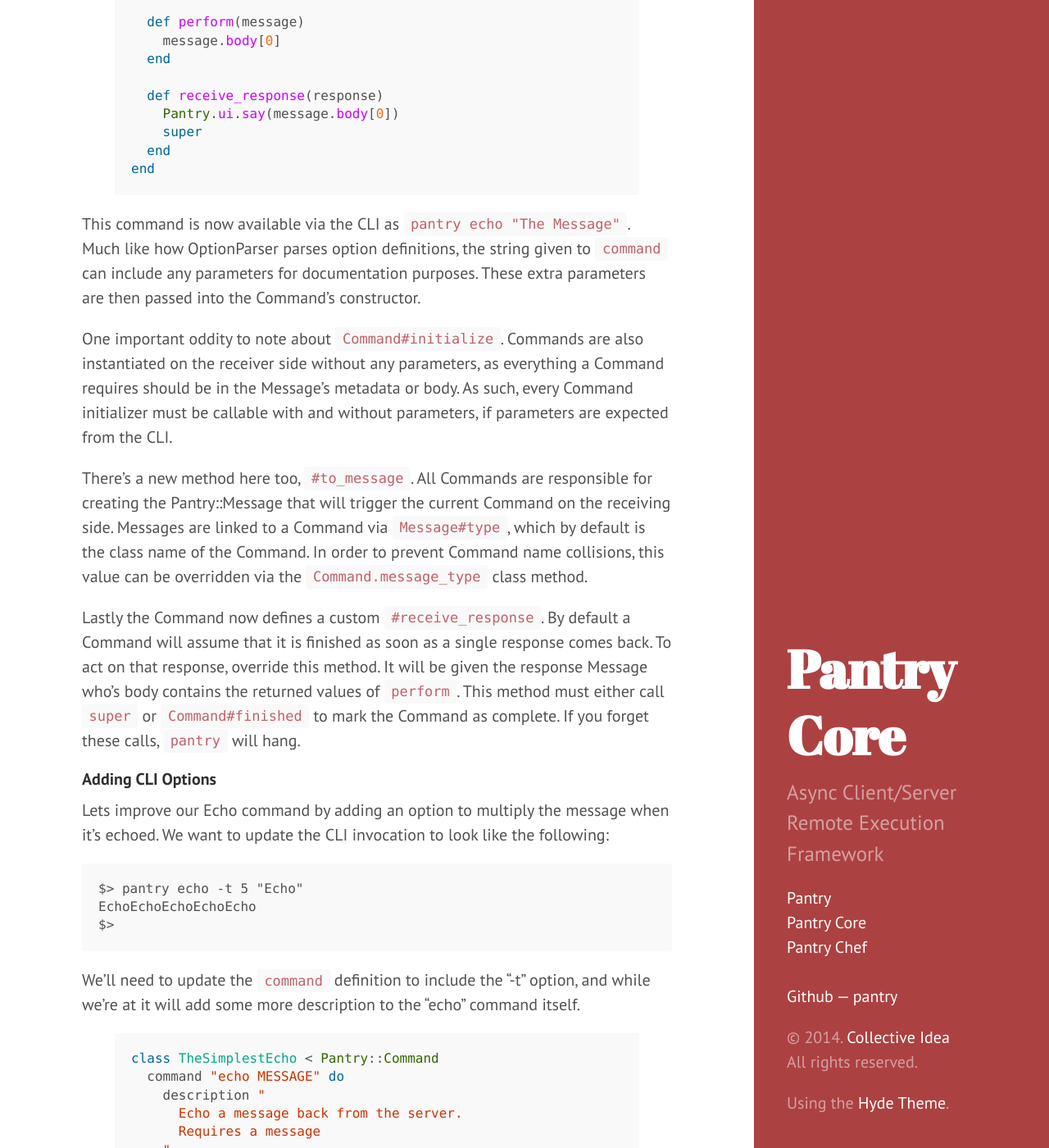
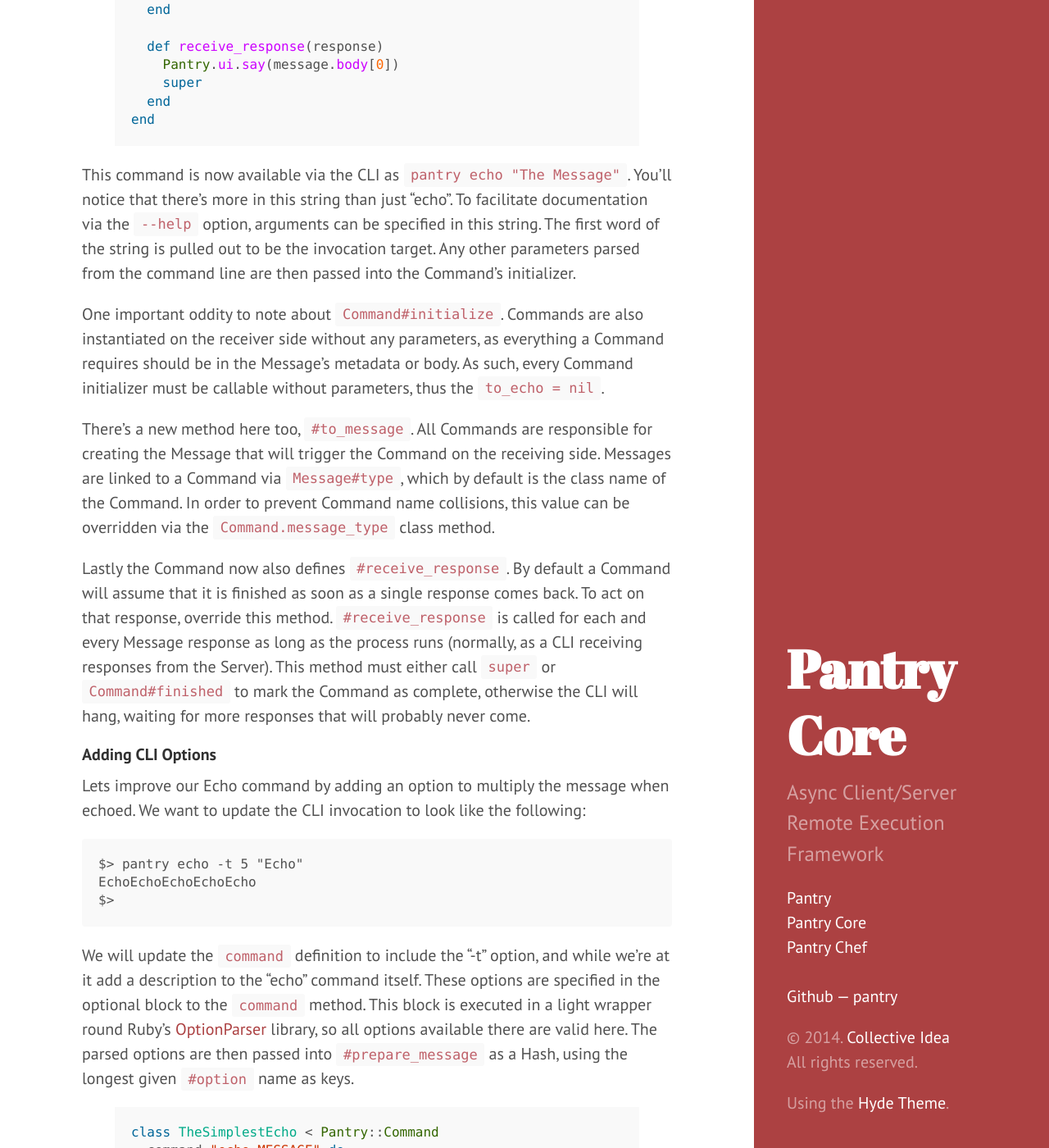
Before and after one commit to pantry/pantry.github.io, a Jekyll site: the page built from core/extending.md, in a window 1280 px wide and 1400 px high, scrolled down 2300 px. Shown: the whole window at 82% size. Built offline with Jekyll 4.4.1, drawn with Linux system fonts in a browser that asks for light colours; some of the changed text lies outside the part shown.

Commit message:
Updates and improvements to Extending

```diff
--- a/core/extending.md
+++ b/core/extending.md
@@ -37,11 +37,11 @@ class MyCommand < Pantry::Command
 end
 {% endhighlight %}
 
-With that, lets build a simple Command that echo's the message requested by the CLI.
+With that, let's build a simple Command that echo's a string entered via the command line interface (CLI) back to the user from the Server.
 
 ### Simple Server Command
 
-We'll start out with a quick skeleton and register the Command with Pantry as a Server Command.
+We'll start out with the basics and register the Command with Pantry as a Server Command.
 
 {% highlight ruby %}
 class TheSimplestEcho < Pantry::Command
@@ -53,15 +53,15 @@ end
 Pantry.add_server_command(TheSimplestEcho)
 {% endhighlight %}
 
-This is the simplest Command one can write for Pantry. It implements the only required method, `#perform`, and returns a static value.
+This is the simplest Command possible. It implements the only required method -- `#perform` -- and returns a static value.
 
 All values returned by `#perform` are packaged up into a response Message and sent back to the requester. We'll see this in action soon.
 
-Even though this Command is registered as a Server Command, it's for the most part unusable. We want to be able to trigger this Command from the CLI and pass in a message to echo, so lets do that now.
+Even though this Command is registered as a Server Command, it is for the most part unusable. We want to be able to trigger this Command from the CLI and pass in a message to echo, so lets do that now.
 
 ### Configure the CLI
 
-Commands are exposed to the CLI via the `command` configuration, which takes the name of the command. This name is what users type in to invoke this Command. This method takes a block which is sent down to Ruby's [OptionParser](http://ruby-doc.org/stdlib-2.1.0/libdoc/optparse/rdoc/OptionParser.html), so all options available there are valid in this block. We'll see an example of this later. For now, lets just configure the command itself with a parameter.
+Commands are exposed to the CLI via the `command` method, which takes the name of the command and an optional block. This name is what users type to invoke the Command.
 
 {% highlight ruby %}
 class TheSimplestEcho < Pantry::Command
@@ -88,23 +88,23 @@ class TheSimplestEcho < Pantry::Command
 end
 {% endhighlight %}
 
-This command is now available via the CLI as `pantry echo "The Message"`. Much like how OptionParser parses option definitions, the string given to `command` can include any parameters for documentation purposes. These extra parameters are then passed into the Command's constructor.
+This command is now available via the CLI as `pantry echo "The Message"`. You'll notice that there's more in this string than just "echo". To facilitate documentation via the `--help` option, arguments can be specified in this string. The first word of the string is pulled out to be the invocation target. Any other parameters parsed from the command line are then passed into the Command's initializer.
 
-One important oddity to note about `Command#initialize`. Commands are also instantiated on the receiver side without any parameters, as everything a Command requires should be in the Message's metadata or body. As such, every Command initializer must be callable with and without parameters, if parameters are expected from the CLI.
+One important oddity to note about `Command#initialize`. Commands are also instantiated on the receiver side without any parameters, as everything a Command requires should be in the Message's metadata or body. As such, every Command initializer must be callable without parameters, thus the `to_echo = nil`.
 
-There's a new method here too, `#to_message`. All Commands are responsible for creating the Pantry::Message that will trigger the current Command on the receiving side. Messages are linked to a Command via `Message#type`, which by default is the class name of the Command. In order to prevent Command name collisions, this value can be overridden via the `Command.message_type` class method.
+There's a new method here too, `#to_message`. All Commands are responsible for creating the Message that will trigger the Command on the receiving side. Messages are linked to a Command via `Message#type`, which by default is the class name of the Command. In order to prevent Command name collisions, this value can be overridden via the `Command.message_type` class method.
 
-Lastly the Command now defines a custom `#receive_response`. By default a Command will assume that it is finished as soon as a single response comes back. To act on that response, override this method. It will be given the response Message who's body contains the returned values of `perform`. This method must either call `super` or `Command#finished` to mark the Command as complete. If you forget these calls, `pantry` will hang.
+Lastly the Command now also defines `#receive_response`. By default a Command will assume that it is finished as soon as a single response comes back. To act on that response, override this method. `#receive_response` is called for each and every Message response as long as the process runs (normally, as a CLI receiving responses from the Server). This method must either call `super` or `Command#finished` to mark the Command as complete, otherwise the CLI will hang, waiting for more responses that will probably never come.
 
 #### Adding CLI Options
 
-Lets improve our Echo command by adding an option to multiply the message when it's echoed. We want to update the CLI invocation to look like the following:
+Lets improve our Echo command by adding an option to multiply the message when echoed. We want to update the CLI invocation to look like the following:
 
     $> pantry echo -t 5 "Echo"
     EchoEchoEchoEchoEcho
     $>
 
-We'll need to update the `command` definition to include the "-t" option, and while we're at it will add some more description to the "echo" command itself.
+We will update the `command` definition to include the "-t" option, and while we're at it add a description to the "echo" command itself. These options are specified in the optional block to the `command` method. This block is executed in a light wrapper round Ruby's [OptionParser](http://ruby-doc.org/stdlib-2.1.0/libdoc/optparse/rdoc/OptionParser.html) library, so all options available there are valid here. The parsed options are then passed into `#prepare_message` as a Hash, using the longest given `#option` name as keys.
 
 {% highlight ruby %}
 class TheSimplestEcho < Pantry::Command
@@ -135,7 +135,9 @@ class TheSimplestEcho < Pantry::Command
   end
 
   def perform(message)
-    message.body[0] * message.body[1].to_i
+    to_echo = message.body[0]
+    repeat_count = message.body[1].to_i
+    to_echo * repeat_count
   end
 
   def receive_response(response)
@@ -147,13 +149,11 @@ end
 
 There's a bit of new code here so we'll go over the changes from the top.
 
-A `command` block can be given a `description` string. Description strings are processed to remove excessive whitespace, so feel free to make that a multi-line, clean block of text. The first line will be the summary and the rest will only show up on the command's own help text. The `option` line is passed as-is to OptionParser.
+A `command` block can be given a `description` string. Description strings are processed to remove excessive whitespace, so feel free to write multi-line, clean blocks of text. The first line will be the Command's summary and the rest will only show up on the Command's own help text (e.g. `pantry echo --help`). Following this, all commands are given a default set of `-h`/`--help`.
 
-All commands are given a default set of `-h`/`--help` options.
+Next, `#to_message` has been replaced with `#prepare_message`. This method takes the options parsed from the command line (including any global options, such as `--application`, `--environment`, and `--roles`).  Use this method to verify options and to run any pre-flight steps before the Message is sent. By default `#prepare_message` just calls `#to_message`. This method must return the Message that will be sent over the network or raise an error. Raised errors are caught and displayed cleanly to the user along with the Command's `--help`.
 
-Next, `#to_message` has been replaced with `#prepare_message`. This method takes the options parsed from the command line (including any global options, such as `--application`, `--environment`, and `--roles`).  Use this method to verify options and to take care of any pre-flight steps before the Message goes out. By default `#prepare_message` just calls `#to_message`. This method must return the Message that will be sent over the network or raise an error. Raised errors are caught and displayed cleanly to the user that something was wrong.
-
-One `command` option not shown here is the `group` method. This method lets plugin authors group together their plugins in a common block in the `--help` output of `pantry`.
+One `command` option not shown here is the `#group` method. This method lets plugin authors group together their plugins in a common block in the CLI's top-level `--help`.
 
 {% highlight ruby %}
 class MyPluginCommand < Pantry::Command
@@ -165,7 +165,7 @@ end
 
 ### Writing a Client Command
 
-Converting a Server Command to a Client Command requires only one change to `#receive_response`. Due to the fully async nature of Pantry, the CLI cannot know ahead of time how many Clients will receive a given Message. The Server, through which all Messages pass, will know, and thus the first response Message will contain in its body the list of client identities who will, or should, respond. The Command will need to handle this message as well as wait for the messages from each of the mentioned Clients before finishing. The pattern at its simplest looks as follows:
+Converting a Server Command to a Client Command requires one important change to `#receive_response`. Due to the asynchronous nature of Pantry, the CLI cannot know ahead of time how many Clients will receive a given Message. The Server, through which all Messages pass, will know, and first responds with a Message containing all relevant Client identities before forwarding on the Message to these Clients. The Command will need to handle this first response as well as wait for the responses from each of the mentioned Clients before finishing. The pattern looks like this:
 
 {% highlight ruby %}
 class TheSimplestEcho < Pantry::Command
@@ -179,7 +179,6 @@ class TheSimplestEcho < Pantry::Command
       @expected_clients = message.body
     else
       @received << message
-      Pantry.ui.say("#{message.from} echos #{message.body[0]}")
     end
 
     if !@expected_clients.empty? &&
@@ -192,11 +191,11 @@ end
 Pantry.add_client_command(TheSimplestEcho)
 {% endhighlight %}
 
-The `echo` Command is built into Pantry and can be viewed at [Pantry::Commands::Echo](https://github.com/pantry/pantry/blob/master/lib/pantry/commands/echo.rb).
+That's everything you need to know to build simple Commands in Pantry. The Command built here is also available in [Pantry Core](/core) @ [Pantry::Commands::Echo](https://github.com/pantry/pantry/blob/master/lib/pantry/commands/echo.rb).
 
 ### MultiCommand
 
-Following principles of good Object Oriented Design, good Commands should do one thing and do it well, but server administration is rarely a simple process. For tasks that require multiple tasks, instead of writing more complicated Commands Pantry exposes a special kind of Command, the `Pantry::MultiCommand`, which can call multiple Commands in order, gathering up each Command's response and passing the whole set back to the requester. Commands are ordered with the `MultiCommand.performs` method:
+Following principles of good Object Oriented Design, good Commands should do one thing and do it well, but many server administration tasks can require multiple steps. For such tasks Pantry exposes a special kind of Command, the `Pantry::MultiCommand`, which will invoke multiple Commands in order, gathering up each Command's `#perform` response and passing the whole set back to the requester.
 
 {% highlight ruby %}
 class DoStuff < Pantry::MultiCommand
@@ -218,9 +217,9 @@ A good example of this in action is [Pantry::Chef::Run](https://github.com/pantr
 
 ### Using Commands in Commands
 
-It is possible that a Command may need further information from the Server or Clients before it can continue it's job. For such situations, Commands have the `#send_request` and `#send_request!` methods. They do the same thing but `#send_request` returns a `Celluloid::Future` that needs to be queried for the response, while `#send_request!` will block until a response is ready and will return the response Message.
+It is possible that a Command may need further information from the Server or Clients before it can finish. To make extra requests inside of a Command, use the `#send_request` and `#send_request!` methods. They do the same thing, send a Message, but `#send_request` returns a `Celluloid::Future` that needs to be queried for the response, while `#send_request!` will block until a response is ready and will return the response Message.
 
-These methods take a Message, which should be created from the Command that needs to run on the receiving side. For example, say there was a Client Command who need to know how many Clients were connected and available.
+These methods take a Message, which should be created from the Command to be run on the receiving side. For example, say there was a Client Command who need to know how many Clients were connected and available. We might write the following:
 
 {% highlight ruby %}
 class CountClients < Pantry::Command
@@ -241,17 +240,19 @@ Pantry.add_server_command(CountClients)
 Pantry.add_client_command(ClientCommand)
 {% endhighlight %}
 
+Remember, Clients never talk directly to each other. All communication goes through the Server. In most cases, `#send_request` will be a Client command asking the Server for information.
+
 ### Sending and Receiving Files
 
-There are two ways in Pantry to pass files between the Server and its Clients/CLI. The first is simple, `File.read` and put the contents of the file in the Message, and `File.write` on the receiving side. This is the recommended way for any small or plain text file. In fact this is so common that Pantry provides an abstract Command encapsulating this logic: `Pantry::Commands::UploadFile`. Subclasses then only need to specify where the file will be written out on the receiving end (e.g. [Pantry::Chef::UploadRole](https://github.com/pantry/pantry-chef/blob/master/lib/pantry/chef/upload_role.rb)).
+There are two ways in Pantry to pass files between the Server and its Clients/CLI. The first is simple, `File.read` the contents of the file into a Message, and `File.write` it out on the receiving side. This is recommended for any small or plain text file. In fact this is so common that Pantry provides an abstract Command encapsulating this logic: `Pantry::Commands::UploadFile`. Subclasses only need to specify where the file will be written out on the receiving end (e.g. [Pantry::Chef::UploadRole](https://github.com/pantry/pantry-chef/blob/master/lib/pantry/chef/upload_role.rb)).
 
-Larger files however should use Pantry's file service. This service implements reliable, chunk-based file transfer following the [ZeroMQ Transferring Files](http://zguide.zeromq.org/page:all#Transferring-Files) guide and requires a few steps to use correctly. This service is exposed via two methods: `server_or_client#send_file` and `server_or_client#receive_file`, but first a primer on how Pantry's file service works.
+Larger files should use Pantry's file service. This service implements a reliable, chunk-based file transfer following the [ZeroMQ Transferring Files](http://zguide.zeromq.org/page:all#Transferring-Files) guide and requires a few steps to use correctly. This service is exposed via two methods: `server_or_client#send_file` and `server_or_client#receive_file`, but first a primer on how Pantry's file service works.
 
-The most important aspect of the file service is that the **Receiving end initiates the transfer**. Because both sides can send and receive files, and to support sending many files in parallel, the sender and receiver are linked together via two UUIDs: the receiver's UUID and the specific file transfer UUID. The Receiving end does not initially care about the name or location of the file in question, it just needs the file's size and a checksum to ensure the upload was successful and correct. The Receiver is started with `server_or_client#receive_file(file_size, checksum)` which returns an `UploadInfo` object containing `#receiver_uuid` and `#file_uuid` to send back to the Sender.
+The most important aspect of the file service is that the **Receiving end initiates the transfer**. Because both sides can send and receive files, and to support sending many files in parallel, the sender and receiver are linked together via two UUIDs: the receiver's UUID and a file transfer UUID. The Receiving end does not initially care about the name or location of the file in question, it only wants the file's size and a checksum (to ensure correct transfers). The Receiver is triggered with `server_or_client#receive_file(file_size, checksum)` which returns an `UploadInfo` object containing `#receiver_uuid` and `#file_uuid`. These values should be sent back to the Sender.
 
-As the File Service really doesn't care where files go, it writes uploads to a temp file. To put that file into it's appropriate home once successfully uploaded, `UploadInfo` can be given an `#on_complete` block which will fire when the file has been fully received. `UploadInfo` then offers up the `#uploaded_path` method which will turn the path to the received file.
+Back on the Sender's side, having received `receiver_uuid` and `file_uuid` from the Receiver, the Sender can now fire off their side of the process with `server_or_client#send_file(file, receiver_uuid, file_uuid)`. This method also returns an `UploadInfo` for one important reason: waiting until the upload is finished. Because the File Service is a fully asynchronous process, `#send_file` immediately returns. If the Command was allowed to end at that point, the file may not get uploaded at all. To force a blocking wait on the current process until the file upload is complete, call `UploadInfo#wait_for_finish`.
 
-Back on the Sender's side, having received `receiver_uuid` and `file_uuid` from the Receiver, the Sender can now fire off their side of the process with `server_or_client#send_file(file, receiver_uuid, file_uuid)`. This method also returns an `UploadInfo` for one important use-case: waiting until the upload is finished. Because the File Service is a fully asynchronous process, `#send_file` immediately returns. If the Command was allowed to end at that point, the file may not get uploaded at all. To force a blocking wait on the current process until the file sending is complete, call `UploadInfo#wait_for_finish`.
+To finish a file transfer, the Receiving end needs to do one more thing: define an `#on_complete` block. This block will be called once the Receiver has confirmed a successful file upload. The uploaded file initially lives at `UploadInfo#uploaded_path` and it's up to the `#on_complete` block to move or otherwise process the file properly.
 
 Here's an example of a Command that uploads a file to the Server from the CLI.
 
@@ -298,12 +299,16 @@ class UploadBigFile < Pantry::Command
 end
 {% endhighlight %}
 
-You'll notice a new invocation here, `Pantry.root`. We'll touch on that in just a sec. Also always remember that during the CLI invocation of a Command, `#initialize`, `#to_message`, `#prepare_message`, and `#receive_response` are all called on the same object on the CLI/Client side. `#perform` is executed on the Server side, so any data that `#perform` needs to know about must be sent through the Message built in `#to_message` or `#prepare_message`.
+You'll notice a new invocation here, `Pantry.root`. We'll touch on that in just a sec. Also always remember that during the CLI invocation of a Command, `#initialize`, `#to_message`, `#prepare_message`, and `#receive_response` are all called on the same object on the CLI/Client side. `#perform` is executed on the Server side, so any data that `#perform` needs to know about must be included in the Message.
+
+### Pantry.root and the File System
+
+Pantry does not currently use a database of any sort; all persistent data is written out to the file system. Where Pantry writes these files is dictated by the [configuration](/core/configure.html) and is available in the code via `Pantry.root`. In order to stay self contained and good citizens of servers, no files should be written outside of the `Pantry.root`. Furthermore, plugins should carve out their own location for their files to prevent accidental file clobbering. For example, [Pantry Chef](/chef) writes all global Chef data under `Pantry.root.join("chef")` and all Application specific data under `Pantry.root.join("application", app_name, "chef")`.
 
 ### Integrating Your Plugin
 
-Last, but not least, any new Commands need to be loaded into Pantry proper. This is done via Rubygems. Package up your Plugin as a gem, and make sure it includes the file `pantry/init.rb` in its load path. Pantry, on boot, will look for all gems that include this file and will `require` each of them. If there's a problem loading a specific plugin, the error will be logged. For now the plugin gems need to be installed on every node (Server and Clients) that need it. There are plans on improving this flow.
+Last, but not least, any new Commands need to be loaded into Pantry proper. This is done via Rubygems. Package up your plugin as a gem and make sure it includes a file named `pantry/init.rb`. Pantry, on boot, will look for all gems that include this file and will `require` each of them. If there's a problem loading a specific plugin, the error will be logged. For now the plugin gems need to be installed on every node (Server and Clients) that need it. There are plans on improving this flow.
 
-### The File System
+## Further Reading
 
-Pantry does not currently use a database of any sort; all persistent data is written out to the file system. Where Pantry writes these files is dictated by the [configuration](/core/configure.html) and is available in the code via `Pantry.root`. In order to stay self contained and good citizens of servers, no files should be written outside of the `Pantry.root` (except in the case of temp files). Furthermore, plugins should carve out their own location for their files to prevent accidental file clobbering. For example, [Pantry Chef](/chef) writes all global Chef data under `Pantry.root.join("chef")` and all Application specific data under `Pantry.root.join("application", app_name, "chef")`.
+From here, after checking out the rest of this site, it's probably best to head to the [Rubydocs](http://rubydoc.info/github/pantry/pantry/master/frames).
```
Also changed, not shown: other parts of core/extending.md (+1 -1 lines).
